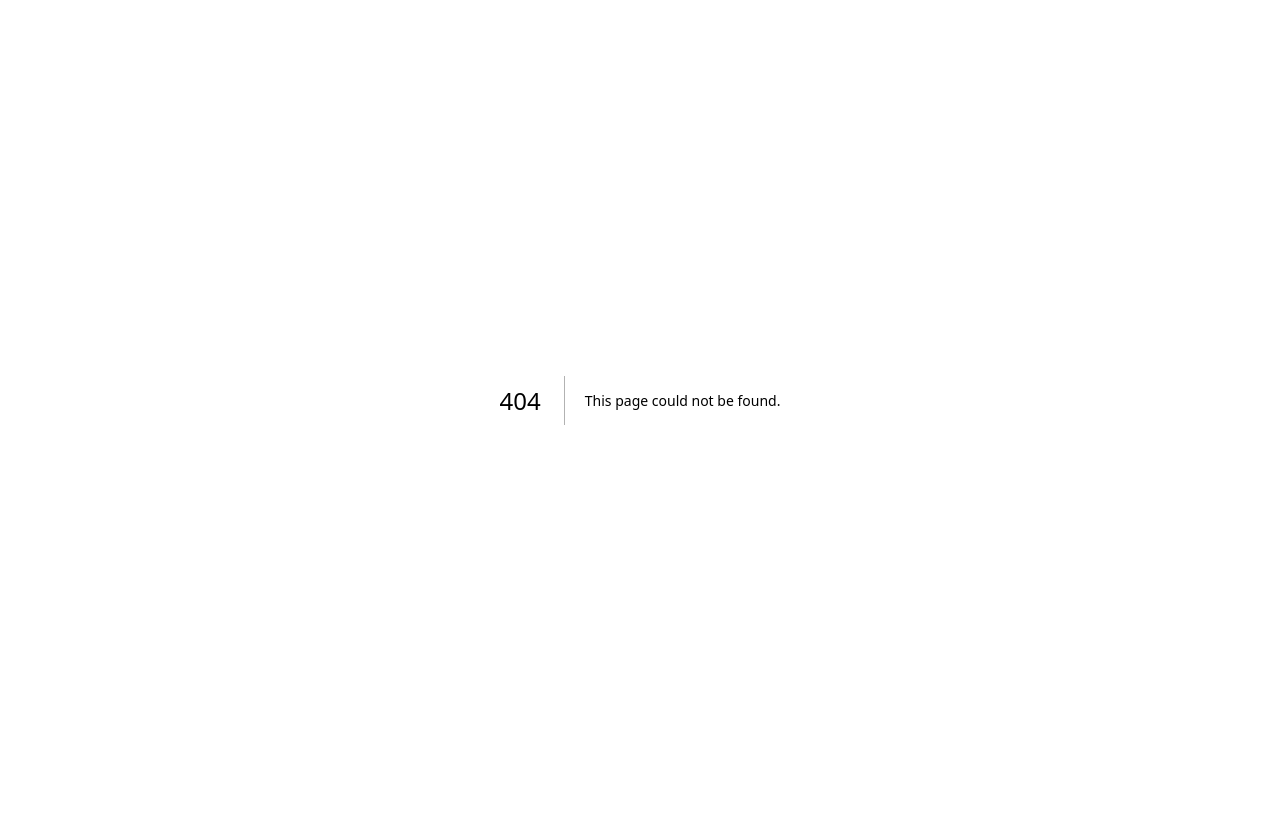
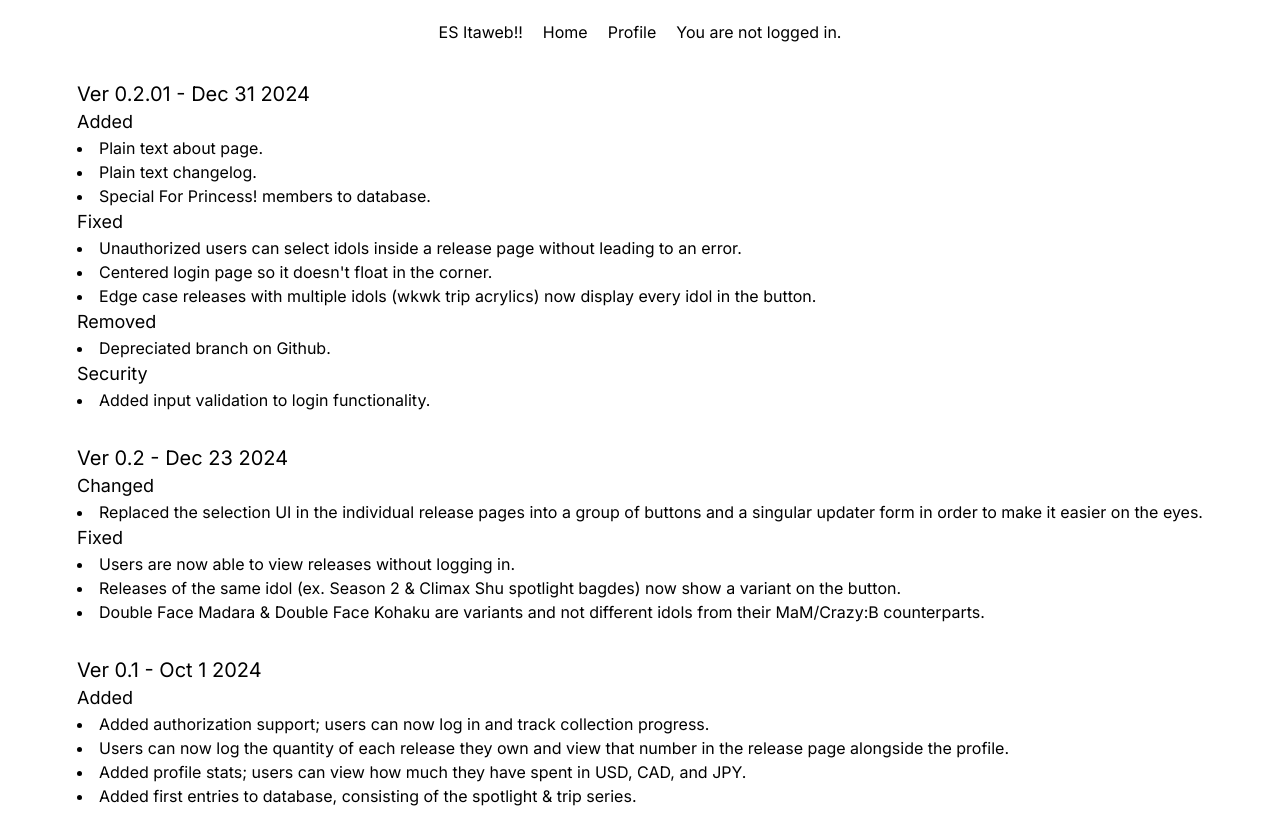
Before and after one commit to ants0036/es_itaweb, a Next.js app in the folder es-itaweb/: page /about/changelog in a window 1280 px wide. Before the commit this address had no page. Before the commit the page ends 800 px from the top, so only its background shows below. Built offline with nearby package versions, Linux system fonts and the light colour scheme; no server answers.

Commit message:
about page, changelog, bug fixes w/ selection

```diff
--- /dev/null
+++ b/es-itaweb/src/app/about/changelog/page.js
@@ -0,0 +1,58 @@
+import Header from '@/app/homepage/header';
+import Link from 'next/link';
+
+export default function Changelog() {
+    return (
+        <div>
+            <Header />
+            <div className="grid place-content-center">
+                <div className="py-4">
+                    <p className="text-xl">Ver 0.2.01 - Dec 31 2024</p>
+                    <p className="text-lg"> Added </p>
+                    <ul className='list-disc list-inside'>
+                        <li>Plain text about page.</li>
+                        <li>Plain text changelog.</li>
+                        <li>Special For Princess! members to database.</li>
+                    </ul>
+                    <p className="text-lg"> Fixed </p>
+                    <ul className='list-disc list-inside'>
+                        <li>Unauthorized users can select idols inside a release page without leading to an error.</li>
+                        <li>Centered login page so it doesn't float in the corner.</li>
+                        <li>Edge case releases with multiple idols (wkwk trip acrylics) now display every idol in the button.</li>
+                    </ul>
+                    <p className="text-lg"> Removed </p>
+                    <ul className='list-disc list-inside'>
+                        <li>Depreciated branch on Github.</li>
+                    </ul>
+                    <p className="text-lg"> Security </p>
+                    <ul className='list-disc list-inside'>
+                        <li>Added input validation to login functionality.</li>
+                    </ul>
+                </div>
+                <div className="py-4">
+                    <p className="text-xl">Ver 0.2 - Dec 23 2024</p>
+                    <p className="text-lg"> Changed </p>
+                    <ul className='list-disc list-inside'>
+                        <li>Replaced the selection UI in the individual release pages into a group of buttons and a singular updater form in order to make it easier on the eyes.</li>
+                    </ul>
+                    <p className="text-lg"> Fixed </p>
+                    <ul className='list-disc list-inside'>
+                        <li>Users are now able to view releases without logging in.</li>
+                        <li>Releases of the same idol (ex. Season 2 & Climax Shu spotlight bagdes) now show a variant on the button.</li>
+                        <li>Double Face Madara & Double Face Kohaku are variants and not different idols from their MaM/Crazy:B counterparts.</li>
+                    </ul>
+                </div>
+                <div className="py-4">
+                    <p className="text-xl">Ver 0.1 - Oct 1 2024</p>
+                    <p className="text-lg"> Added </p>
+                    <ul className='list-disc list-inside'>
+                        <li>Added authorization support; users can now log in and track collection progress.</li>
+                        <li>Users can now log the quantity of each release they own and view that number in the release page alongside the profile.</li>
+                        <li>Added profile stats; users can view how much they have spent in USD, CAD, and JPY.</li>
+                        <li>Added first entries to database, consisting of the spotlight & trip series.</li>
+                    </ul>
+                </div>
+            </div>
+        </div>
+    )
+}
--- /dev/null
+++ b/es-itaweb/src/app/about/page.js
@@ -0,0 +1,18 @@
+import Header from '@/app/homepage/header';
+import Link from 'next/link';
+
+export default function AboutPage() {
+    return (
+        <div>
+            <Header />
+            <div className="grid place-content-center">
+                <p>ES itaweb!! is an in-progress database of Ensemble Stars!! merch releases that allows users to view different releases and track their collection progress.</p>
+                <p>Built with <Link href="https://nextjs.org/" className="text-sky-600 ">Next.js</Link>, <Link href="https://supabase.com" className="text-sky-600 ">Supabase</Link>, <Link href="https://next.cloudinary.dev/" className="text-sky-600" >Next Cloudinary</Link>, & <Link href="https://tailwindcss.com" className="text-sky-600 ">Tailwind CSS</Link></p>
+                <p>Full-Stack Development: mogisa_ram</p>
+                <p>Database Administration: neo</p>
+                <p>Graphics: yul</p>
+                <Link href="/about/changelog" className="text-sky-600 ">changelog</Link>
+            </div>
+        </div>
+    )
+}
--- a/es-itaweb/src/app/homepage/header.js
+++ b/es-itaweb/src/app/homepage/header.js
@@ -4,12 +4,12 @@ import LoginStatus from './login-status.js'
 export default function Header() {
     return (
         <div className="flex justify-center py-5 w-full columns-3" >
-            <div className="pr-5"> <p> ES Itaweb!! </p></div>
+            <Link href="/about" className ="pr-5"> ES Itaweb!! </Link>
             <div>
                 <Link href="/" className="pr-5">Home</Link>
                 <Link href="/profile" className="pr-5">Profile</Link>
             </div>
-            <div >
+            <div>
                 <LoginStatus />
             </div>
         </div>)
--- a/es-itaweb/src/app/homepage/login-status.js
+++ b/es-itaweb/src/app/homepage/login-status.js
@@ -5,7 +5,7 @@ export default async function LoginStatus() {
 
   const { data, error } = await supabase.auth.getUser()
   if (error || !data?.user) {
-    return <p> you are not logged in </p>
+    return <p> You are not logged in. </p>
   }
   return <p> {data.user.email}</p>
 }
--- a/es-itaweb/src/app/login/actions.ts
+++ b/es-itaweb/src/app/login/actions.ts
@@ -7,11 +7,13 @@ import { createClient } from '../../supabase/server'
 export async function login(formData: FormData) {
   const supabase = createClient()
 
-  // type-casting here for convenience
-  // in practice, you should validate your inputs
+  const email = formData.get('email')
+  const password = formData.get('password')
+
+  if (typeof email === "string" && typeof password === "string") {
     const data = {
-    email: formData.get('email') as string,
-    password: formData.get('password') as string,
+      email: email,
+      password: password
     }
 
     const { error } = await supabase.auth.signInWithPassword(data)
@@ -22,16 +24,22 @@ export async function login(formData: FormData) {
 
     revalidatePath('/', 'layout')
     redirect('/')
+
+  } else {
+    redirect('/error')
+  }
 }
 
 export async function signup(formData: FormData) {
   const supabase = createClient()
 
-  // type-casting here for convenience
-  // in practice, you should validate your inputs
+  const email = formData.get('email')
+  const password = formData.get('password')
+
+  if (typeof email === "string" && typeof password === "string") {
     const data = {
-    email: formData.get('email') as string,
-    password: formData.get('password') as string,
+      email: email,
+      password: password
     }
 
     const { error } = await supabase.auth.signUp(data)
@@ -42,6 +50,10 @@ export async function signup(formData: FormData) {
 
     revalidatePath('/', 'layout')
     redirect('/')
+
+  } else {
+    redirect('/error')
+  }
 }
 
 export async function signout() {
--- /dev/null
+++ b/es-itaweb/src/app/login/loginform.js
@@ -0,0 +1,19 @@
+import { login, signup, signout } from './actions'
+export default function LoginForm() {
+    return (
+        <div >
+          <form>
+            <label htmlFor="email">Email:</label>
+            <input id="email" name="email" type="email" required />
+            <br></br>
+            <label htmlFor="password">Password:</label>
+            <input id="password" name="password" type="password" required />
+            <br></br>
+            <button formAction={login} className="pr-3 text-sky-600">Log in</button>
+            <button formAction={signup} className="pr-3 text-sky-600">Sign up</button>
+            <button className="text-sky-600" formAction={signout}>Log out</button>
+          </form>
+          <p> changelog 12.31.24: fixed selection system bugs</p>
+        </div>
+
+    )}
--- a/es-itaweb/src/app/login/page.jsx
+++ b/es-itaweb/src/app/login/page.jsx
@@ -1,20 +1,14 @@
-import { login, signup, signout } from './actions'
+import Header from '../homepage/header'
+import LoginForm from './loginform.js'
 
 export default function LoginPage() {
   return (
     <div>
-    <form>
-      <label htmlFor="email">Email:</label>
-      <input id="email" name="email" type="email" required />
-      <br></br>
-      <label htmlFor="password">Password:</label>
-      <input id="password" name="password" type="password" required />
-      <br></br>
-      <button  formAction={login} className="pr-3 text-sky-600">Log in</button>
-      <button formAction={signup} className="pr-3 text-sky-600">Sign up</button>
-      <button className = "text-sky-600" formAction={signout}>Log out</button>
-    </form>
-    <p> changelog 12.23.24: selection overhaul</p>
+      <Header/>
+      <div className="grid place-content-center">
+        <LoginForm/>
+        <p> changelog 12.23.24: selection overhaul</p>
+      </div>
     </div>
   )
 }
--- a/es-itaweb/src/app/page.tsx
+++ b/es-itaweb/src/app/page.tsx
@@ -1,5 +1,5 @@
 import ReleaseTable from './releases/release_table.js';
-import LoginPage from './login/page.jsx';
+import LoginForm from './login/loginform.js';
 import Header from './homepage/header.js'
 import './globals.css'
 import 'tailwindcss/tailwind.css'
@@ -16,7 +16,7 @@ export default function Home() {
       </div>
       <div className="flex justify-center p-5">
         <ReleaseTable />
-        <LoginPage />
+        <LoginForm />
       </div>
       <Footer/>
     </div>
--- a/es-itaweb/src/app/profile/user-analytics.js
+++ b/es-itaweb/src/app/profile/user-analytics.js
@@ -1,7 +1,6 @@
 import { createClient } from '../../supabase/server'
 
-//change spaghetti variable names
-async function totalSpent(money) {
+async function calculateTotal(money) {
     var totalspent = 0;
     for (let i = 0; i < money.length; i++) {
         const price = await money[i]
@@ -29,18 +28,18 @@ export default async function UserAnalytics() {
         else { return (+rData.price_indiv * +val.qty); }
     })
 
-    let totalspent = totalSpent(money);
+    let totalspent = calculateTotal(money);
     var totalspentUSD = await totalspent / 144
     var totalspentCAD = await totalspent / 106
 
     return (
         <div className="columns-2 w-full p-5 bg-blue-900 text-white flex justify-center">
             <div className = "pr-3">
-            <p> You have spent <p className="text-xl"> {totalspent} ¥</p>   on Ensemble Stars!! goods. </p>
+            <p> You have spent <p className="text-xl"> {totalspent} ¥</p> on Ensemble Stars!! goods. </p>
             </div>
             <div>
-            <p> With the current conversion rate of 144 yen = 1 USD, you have spent </p> <p className="text-xl"> {Math.round(100 * totalspentUSD) /100} USD </p>
-            <p> With the current conversion rate of 106 yen = 1 CAD, you have spent </p> <p className="text-xl"> {Math.round(100 * totalspentCAD) /100} CAD</p>
+            <p> With the current conversion rate of 144 yen = 1 USD, you spent </p> <p className="text-xl"> {Math.round(100 * totalspentUSD) /100} USD </p>
+            <p> With the current conversion rate of 106 yen = 1 CAD, you spent </p> <p className="text-xl"> {Math.round(100 * totalspentCAD) /100} CAD</p>
             </div>
 
         </div>
--- a/es-itaweb/src/app/releases/[id]/idolname-button.js
+++ b/es-itaweb/src/app/releases/[id]/idolname-button.js
@@ -2,10 +2,9 @@
 import { usePathname, useRouter, useSearchParams } from "next/navigation";
 
 // a singular, client-side button of an idol's name. selecting the name will add the idol's ID and variant to the current URL.
-export default function IdolNameButton({ i_id, name, variant }) {
+export default function IdolNameButton({ i_id, name, name2, name3, variant }) {
     const searchParams = new URLSearchParams(useSearchParams().toString());
     const router = useRouter()
-
     // if the current button is the selected one;
     if (searchParams.has("i_id", { i_id }.i_id)) {
         if (searchParams.has("variant", JSON.stringify({ variant }.variant))) {
@@ -18,7 +17,7 @@ export default function IdolNameButton({ i_id, name, variant }) {
                         searchParams.append("variant", JSON.stringify({ variant }.variant))
                         router.push(`?${searchParams.toString()}`)
                     }}>
-                        {name} {variant}
+                        {name} {name2} {name3} {variant}
                     </button>
                 </div>)
         }
@@ -33,7 +32,7 @@ export default function IdolNameButton({ i_id, name, variant }) {
                     searchParams.append("variant", JSON.stringify({ variant }.variant))
                     router.push(`?${searchParams.toString()}`)
                 }}>
-                    {name} {variant}
+                    {name} {name2} {name3} {variant}
                 </button>
             </div>
         )
--- a/es-itaweb/src/app/releases/[id]/page.js
+++ b/es-itaweb/src/app/releases/[id]/page.js
@@ -8,7 +8,15 @@ import Footer from '@/app/homepage/footer';
 async function IncrementerImplementation({ params, searchParams }) {
     const supabase = createClient();
     const { data: { user } } = await supabase.auth.getUser();
-    if (searchParams.i_id != null) {
+
+    // if the user is not logged in;
+    if (user == null) {
+        return (
+            <p> Please log in. </p>
+        )
+    }
+    // if there is currently an idol selected;
+    else if (searchParams.i_id != null) {
         // fetch the user's data of the current idol.
         const { data: countData, error: countError } = await supabase.from('user_data').select('qty').eq('r_id', params.id).eq('i_id', searchParams.i_id).eq('user_id', user.id).single();
         // fetch the selected idol's information.
@@ -30,7 +38,7 @@ async function IncrementerImplementation({ params, searchParams }) {
                 </div>
             )
         }
-    // case where there is no idol selected yet
+    // no idol selected;
     } else {
         return (
             <p> Please select an Idol. </p>
@@ -62,15 +70,28 @@ export default async function ReleasePage({ params, searchParams }) {
                         <p>Dimensions: {releaseData.dimensions}</p>
                     </div>
                 </div>
-                <div className="flex flex-wrap pr-10">
-                    <div>
+                <div>
+                    <div className ="pb-5">
                         <IncrementerImplementation params={params} searchParams={searchParams} />
                     </div>
                     <div className="flex flex-wrap pr-10">
                         {mergeData.map(async (val, key) => {
-                            // fetching the idol for each individual release, then feeding it to a button component
+                            // query first & second idol
                             const { data: idolData, error: idolError } = await supabase.from('Idols').select().eq('id', val.i_id).single();
-                            return (<IdolNameButton key = {key} i_id={val.i_id} name={idolData.f_name} r_id={releaseData.id} variant={val.variant} />)
+                            const { data: idolData2, error: idolError2 } = await supabase.from('Idols').select().eq('id', val.i_id2).single();
+                            const idolDataName1 = idolData.f_name
+                            var idolDataName2 = null
+                            var idolDataName3 = null
+
+                            // if there is a second idol, try to query the third. i hate wakuwaku trip stands for making me do this
+                            if (idolData2 != null) {
+                                idolDataName2 = idolData2.f_name
+                                const { data: idolData3, error: idolError3 } = await supabase.from('Idols').select().eq('id', val.i_id3).single();
+                                if (idolData3 != null) {
+                                    idolDataName3 = idolData3.f_name
+                                }
+                            }
+                            return (<IdolNameButton key = {key} i_id={val.i_id} name={idolDataName1} name2 = {idolDataName2} name3 = {idolDataName3} r_id={releaseData.id} variant={val.variant} />)
                         })}
                     </div>
                 </div>
```
Lines whose indentation alone changed are shown as unchanged.
